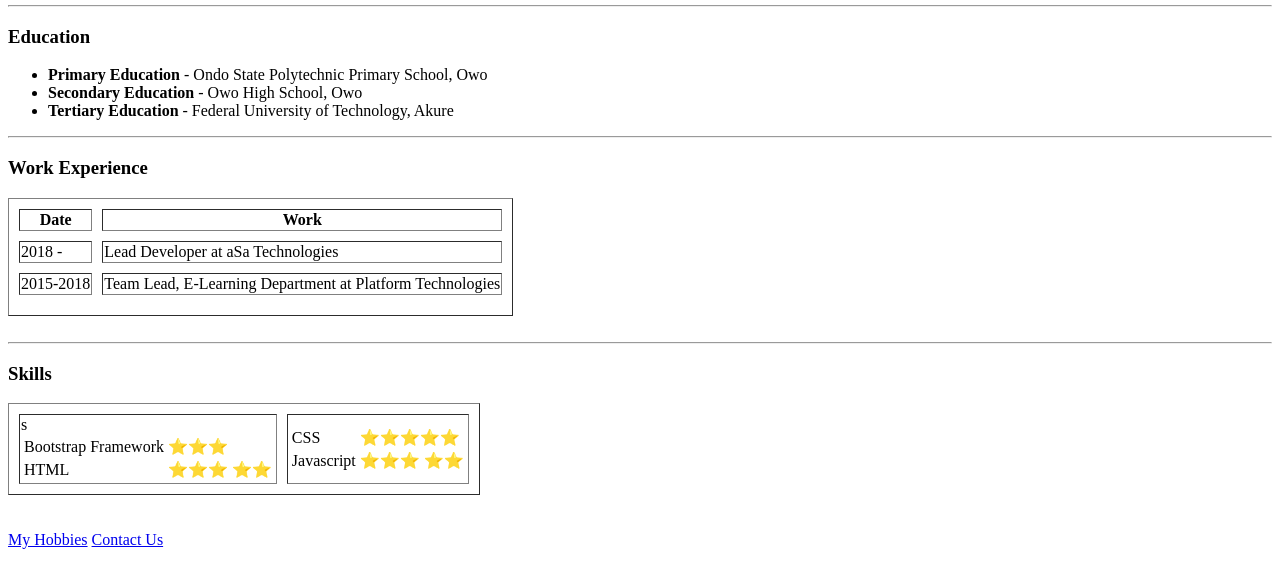
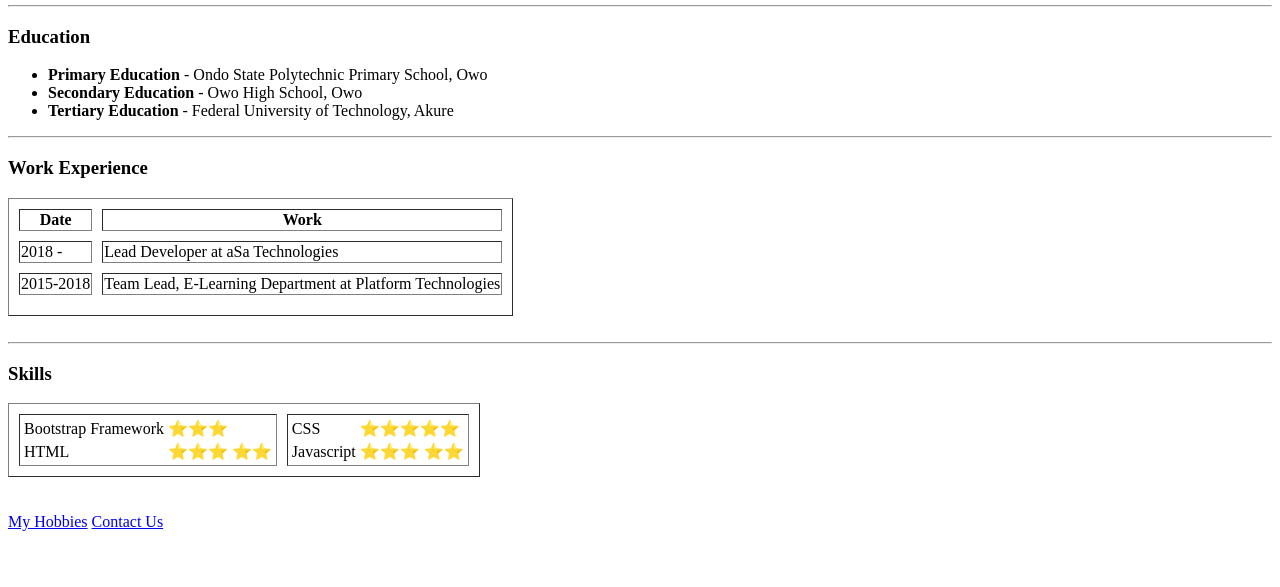
Before and after one commit to asa021/CV, a plain HTML site: page index.html in a window 1280 px wide. Shown: the part 197-784 px from the top of the page. Drawn offline with Linux system fonts and the light colour scheme.

Commit message:
Update index.html

```diff
--- a/index.html
+++ b/index.html
@@ -55,7 +55,7 @@
      <hr size ='2'>
      <h3> <strong>Skills</strong></h3>
     <table border="1" cellspacing = "10">
-        <td>s
+        <td>
           <table>
             <tr>
               <td>Bootstrap Framework</td>
```
